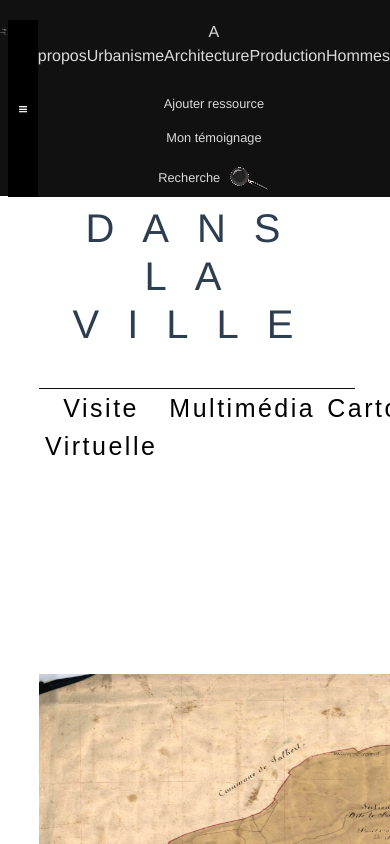
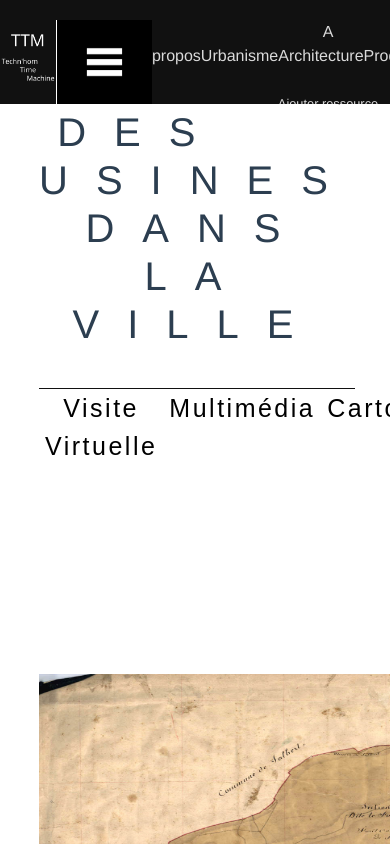
Before and after one commit to Hendercraft/TTM-front, a Vue app: page / in a window 390 px wide. Shown: the top 844 px of the page. Built offline with nearby package versions, Linux system fonts and the light colour scheme.

Commit message:
First working version of responsive navbar

```diff
--- a/src/components/Bar/Bar.css
+++ b/src/components/Bar/Bar.css
@@ -106,19 +106,23 @@ button{
 
 #navbar{
     width: 100%;
-    height: auto;
+    height: 10vh;
     display: flex;
     flex-direction: row;
 }
 
 .logo_img{
-    width: 100%;
-    height: auto;
+    /* width: 50%; */
+    height: 10vh;
+}
+
+.hamburger_img{
+    height: 10vh;
 }
 
 #logo{
     padding-bottom: 5em;
-    border-bottom: 1px white solid;
+    border-right: 1px white solid;
 }
 
 @media screen and (max-width: 700px)
--- a/src/components/Bar/Bar.html
+++ b/src/components/Bar/Bar.html
@@ -34,7 +34,7 @@
     </router-link>
 
     <button class="icon" @click="hamburger">
-      <img class="logo_img" src="../../assets/hamburger.png">
+      <img class="hamburger_img" src="../../assets/hamburger.png">
     </button>
 
 
```
